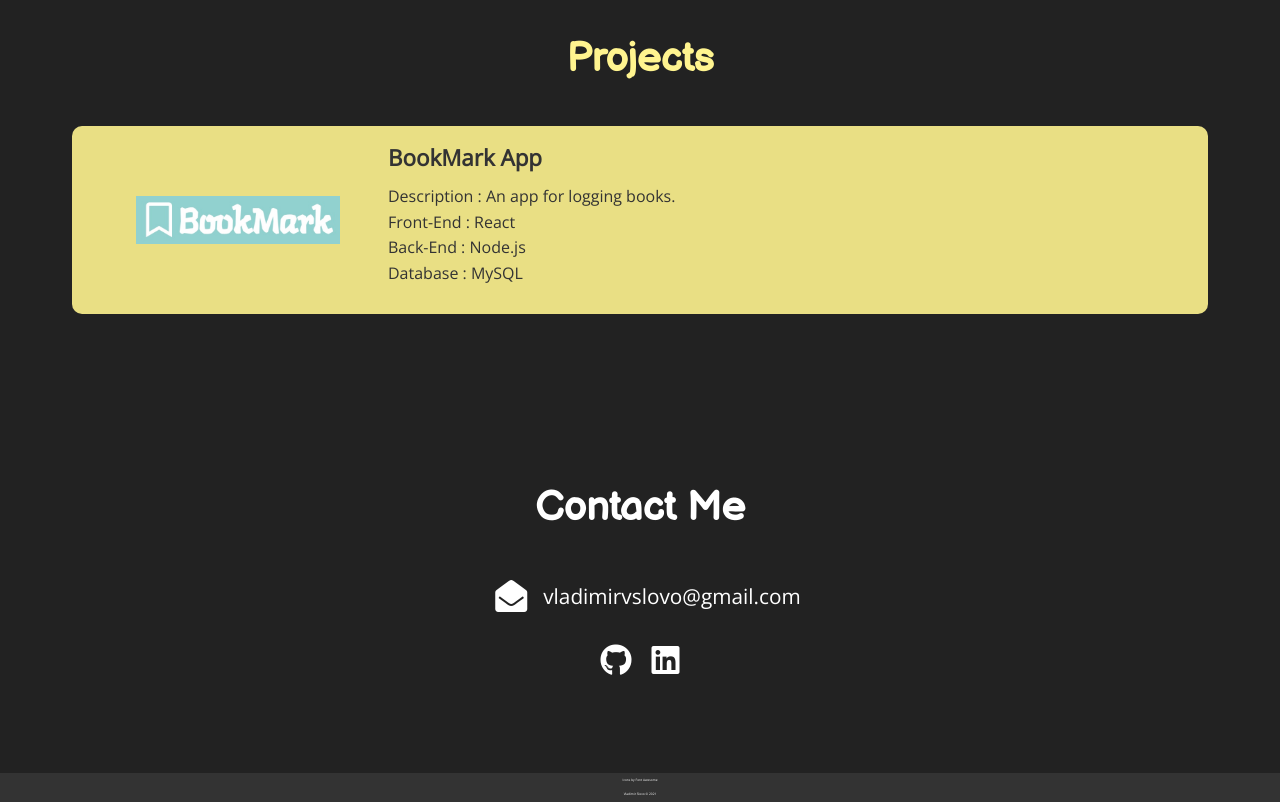
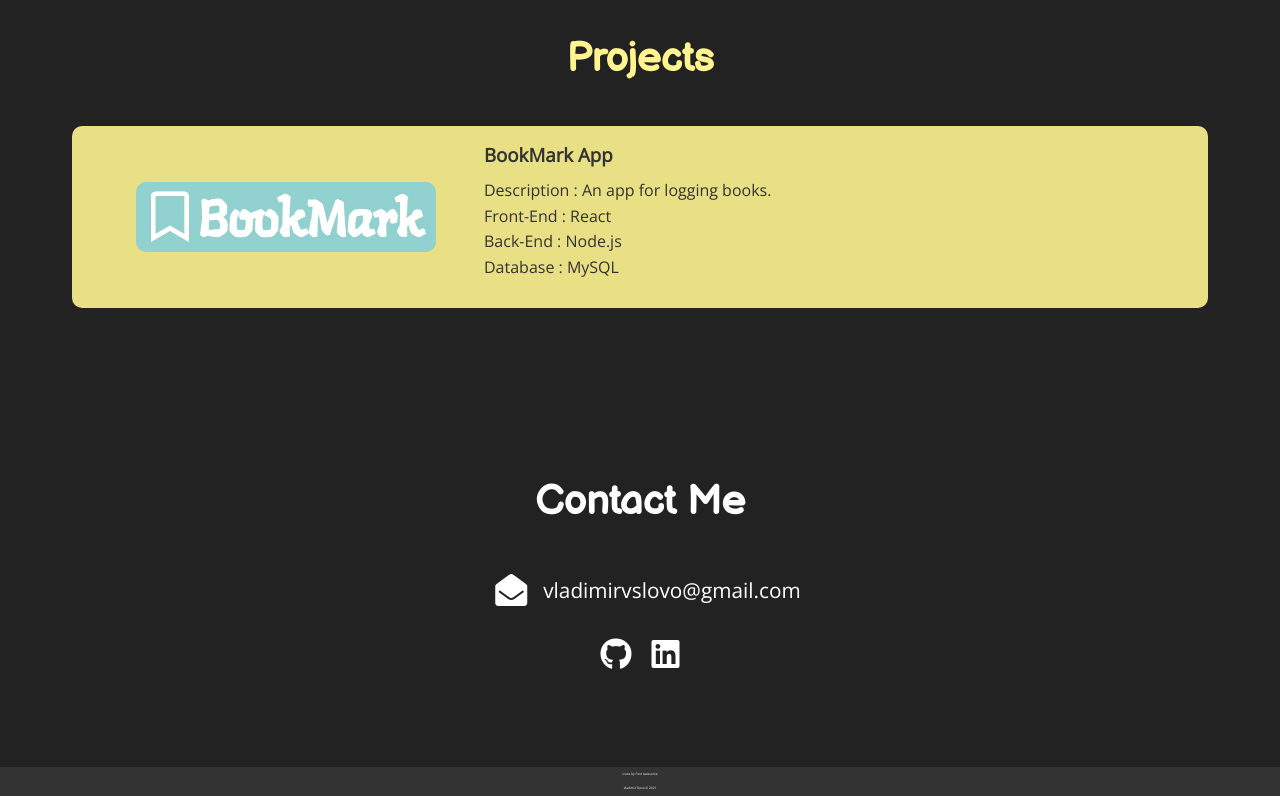
Before and after one commit to V0vaSL/Personal_Website, a website: page index.html in a window 1280 px wide. Shown: the part 1501-2303 px from the top of the page. Drawn offline with nearby package versions, Linux system fonts and the light colour scheme.

Commit message:
Update index.css
Project img fix

```diff
--- a/public/css/index.css
+++ b/public/css/index.css
@@ -234,8 +234,10 @@ ul {
       display: flex;
       align-items: center; }
       #projects .cards-container .card img {
-        max-width: 300px;
-        padding: 0 3rem; }
+            max-width: 300px;
+    margin: 0 3rem;
+    border-radius: 10px;
+} }
       #projects .cards-container .card .info h3 {
         font-size: 1.4rem; }
 
```
